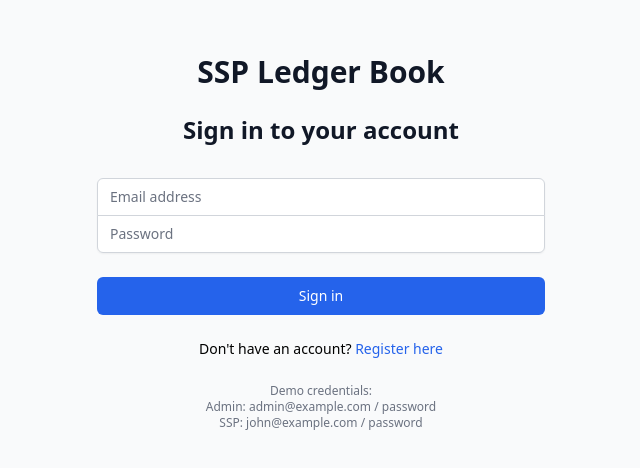
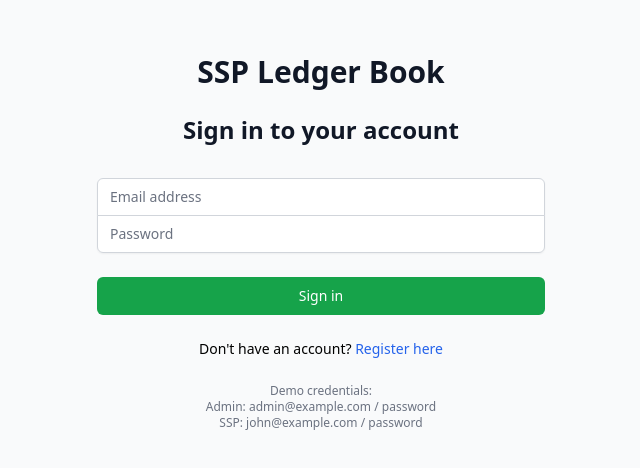
Before and after one commit to Bwesun/SSPLedger, a React app: page /login in a window 1280 px wide. Shown: the part 170-638 px from the top of the page, without its empty margins (319-959 px from the left). Built offline with nearby package versions, Linux system fonts and the light colour scheme; the HTML template or start-up script is replaced by a standard one.

Commit message:
fixe green color

```diff
--- a/src/pages/auth/Login.tsx
+++ b/src/pages/auth/Login.tsx
@@ -52,17 +52,17 @@
               <label htmlFor="email" className="sr-only">
                 Email address
               </label>
-              <input id="email" name="email" type="email" autoComplete="email" required value={email} onChange={e => setEmail(e.target.value)} className="appearance-none rounded-none relative block w-full px-3 py-2 border border-gray-300 placeholder-gray-500 text-gray-900 rounded-t-md focus:outline-none focus:ring-green-500 focus:border-green-500 focus:z-10 sm:text-sm" placeholder="Email address" />
+              <input id="email" name="email" type="email" autoComplete="email" required value={email} onChange={e => setEmail(e.target.value)} className="appearance-none rounded-none relative block w-full px-3 py-2 border border-gray-300 placeholder-gray-500 text-gray-900 rounded-t-md focus:outline-none focus:ring-blue-500 focus:border-blue-500 focus:z-10 sm:text-sm" placeholder="Email address" />
             </div>
             <div>
               <label htmlFor="password" className="sr-only">
                 Password
               </label>
-              <input id="password" name="password" type="password" autoComplete="current-password" required value={password} onChange={e => setPassword(e.target.value)} className="appearance-none rounded-none relative block w-full px-3 py-2 border border-gray-300 placeholder-gray-500 text-gray-900 rounded-b-md focus:outline-none focus:ring-green-500 focus:border-green-500 focus:z-10 sm:text-sm" placeholder="Password" />
+              <input id="password" name="password" type="password" autoComplete="current-password" required value={password} onChange={e => setPassword(e.target.value)} className="appearance-none rounded-none relative block w-full px-3 py-2 border border-gray-300 placeholder-gray-500 text-gray-900 rounded-b-md focus:outline-none focus:ring-blue-500 focus:border-blue-500 focus:z-10 sm:text-sm" placeholder="Password" />
             </div>
           </div>
           <div>
-            <button type="submit" disabled={isLoading} className="group relative w-full flex justify-center py-2 px-4 border border-transparent text-sm font-medium rounded-md text-white bg-blue-600 hover:bg-blue-700 focus:outline-none focus:ring-2 focus:ring-offset-2 focus:ring-blue-500 disabled:bg-blue-400">
+            <button type="submit" disabled={isLoading} className="group relative w-full flex justify-center py-2 px-4 border border-transparent text-sm font-medium rounded-md text-white bg-green-600 hover:bg-green-700 focus:outline-none focus:ring-2 focus:ring-offset-2 focus:ring-green-500 disabled:bg-green-400">
               {isLoading ? 'Signing in...' : 'Sign in'}
             </button>
           </div>
```
